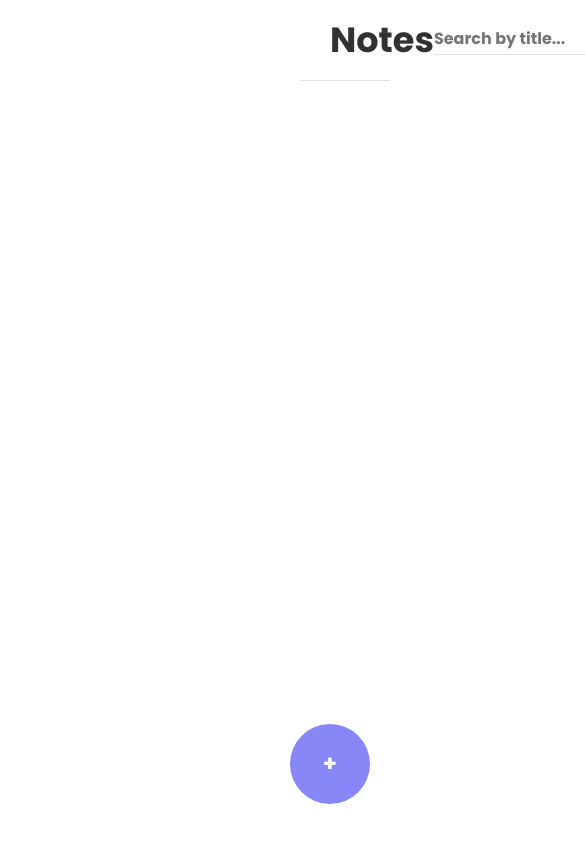
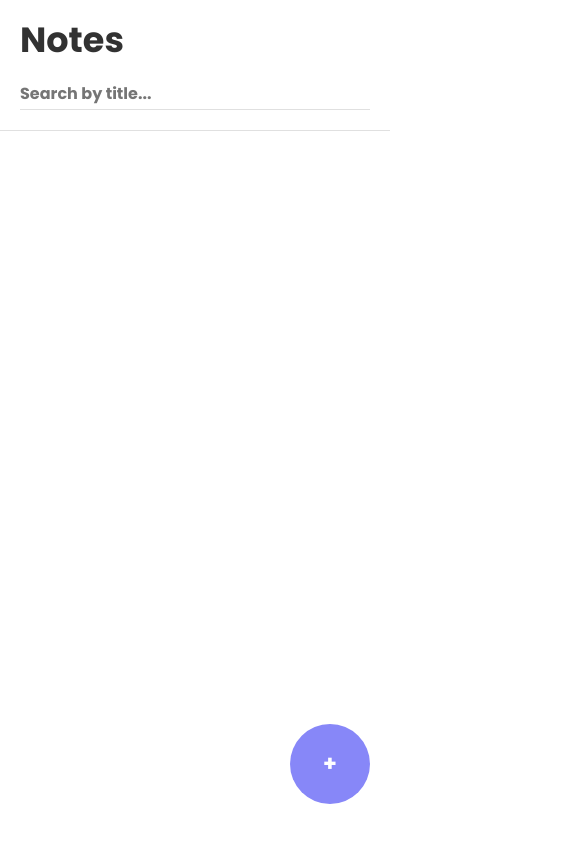
Before and after one commit to Emerx27/notes-app, a React (Vite) app: page / in a window 390 px wide. Shown: the top 842 px of the page, 585 px wide, since content can reach past the window. Built offline with nearby package versions, Linux system fonts and the light colour scheme.

Commit message:
feat(Sidebar): remove Sidebar if a note is edited on mobile

```diff
--- a/src/components/Sidebar.jsx
+++ b/src/components/Sidebar.jsx
@@ -97,6 +97,9 @@ function Sidebar() {
                         +
                     </button>
                 ) : null}
+                {screenSize < 1080 && isEdited ?
+                    null
+                    :
                     <ul className="sidebar__list">
                         <Note
                             setIsEdited={setIsEdited}
@@ -106,6 +109,7 @@ function Sidebar() {
                             setCurrentId={setCurrentId}
                         />
                     </ul>
+                }
             </aside>
 
             <Form
--- a/src/scss/layout/_header.scss
+++ b/src/scss/layout/_header.scss
@@ -1,13 +1,23 @@
 @use "../base/variables" as v;
+@use "../base/mixins" as m;
 
 .header {
-    margin-left: 30rem;
-    padding: 2rem 3rem;
+    padding: 2rem;
     border-bottom: 1px solid v.$lightGray;
+
+    @include m.pc {
+        padding: 2rem 3rem;
+        margin-left: 30rem;
+    }
     &__content {
         display: flex;
-        align-items: center;
-        justify-content: space-between;
+        flex-direction: column;
+        gap: 2rem;
+        @include m.tab {
+            flex-direction: row;
+            justify-content: space-between;
+            align-items: center;
+        }
     }
 
     &__input {
--- a/src/scss/layout/_sidebar.scss
+++ b/src/scss/layout/_sidebar.scss
@@ -31,8 +31,10 @@
     &__list {
         display: flex;
         flex-direction: column;
-        overflow-y: auto;
-        max-height: calc(100% - 5rem - 2rem);
+        @include m.pc {
+            overflow-y: auto;
+            max-height: calc(100% - 5rem - 2rem);
+        }
 
         &-note {
             border-top: 1px solid v.$lightGray;
```
Lines whose indentation alone changed are shown as unchanged.
